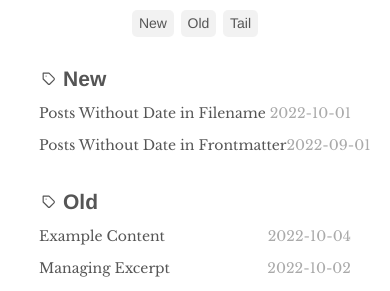
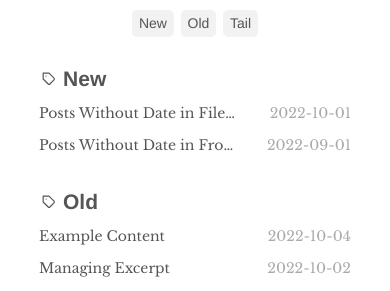
Before and after one commit to jitinnair1/tail, a Jekyll site: the page built from _pages/tags.html, in a window 390 px wide. Shown: the part 193-484 px from the top of the page. Built offline with Jekyll 4.4.1, drawn with Linux system fonts in a browser that asks for light colours.

Commit message:
fixed text-overflow responsiveness

```diff
--- a/assets/css/_sass/tags.scss
+++ b/assets/css/_sass/tags.scss
@@ -68,10 +68,14 @@
       @media (prefers-color-scheme: dark) {
         color: $default-color-dark;
       }
+      @media (max-width: $on-phone) {
+      width: 200px;
+      display: block;
       text-decoration: none;
       white-space: nowrap;
       overflow: hidden;
       text-overflow: ellipsis;
+      }
     }
 
     &-line {
--- a/assets/css/_sass/variables.scss
+++ b/assets/css/_sass/variables.scss
@@ -21,12 +21,15 @@ $code-color-dark: #db1400;
 $body-bg-dark: #000000;
 
 
-
 // Fonts
 $serif-primary: 'Libre Baskerville', 'Times New Roman', Times, serif !default;
 $serif-secondary: Palatino, 'Palatino LT STD', 'Palatino Linotype', 'Book Antiqua', 'Georgia', serif !default;
 $sans-serif: 'Helvetica Neue', 'Segoe UI', Helvetica, Arial, sans-serif !default;
 $monospaced: Menlo, Monaco, monospace !default;
+
+//length variables for responsive design
+//only used in tags.scss for the time being. Todo: standardize useage of sizes across the theme
+$on-phone: 450px;
 
 @mixin box-sizing($type: border-box) {
   -webkit-box-sizing: $type;
```
